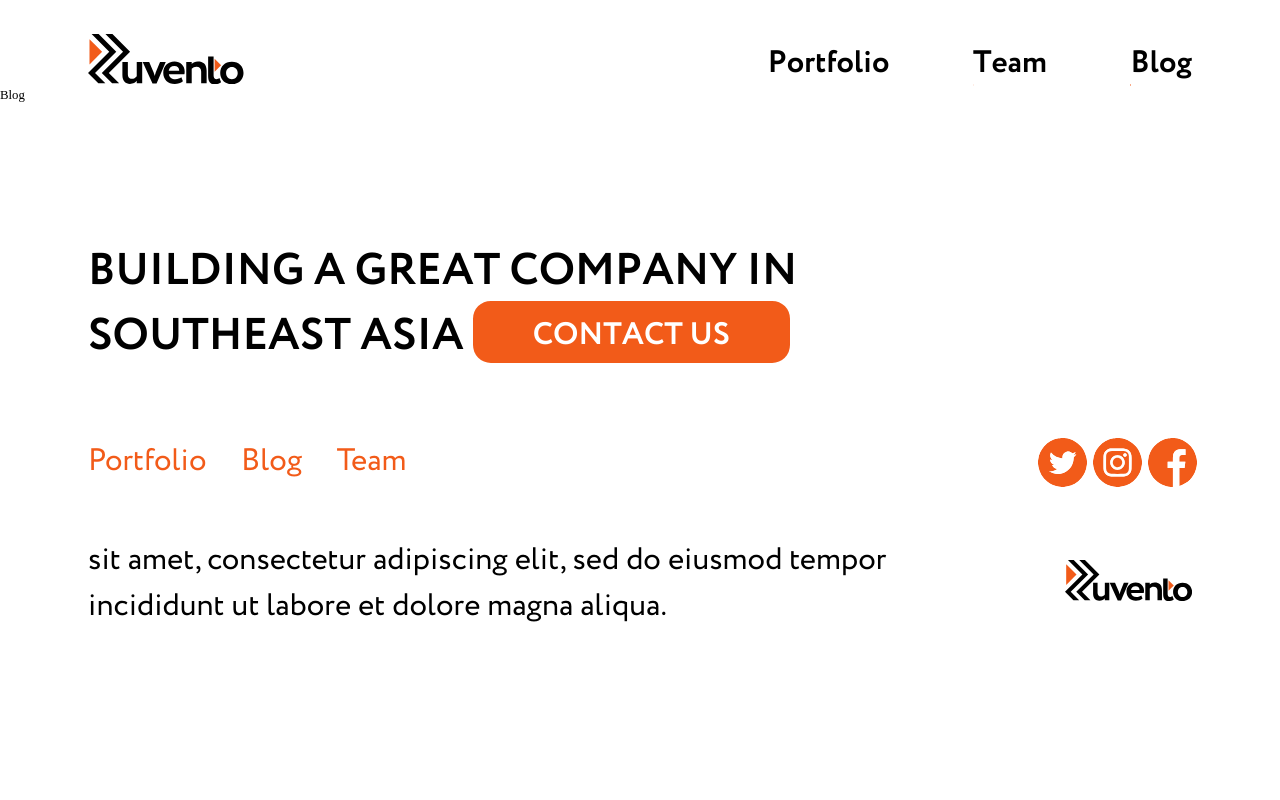
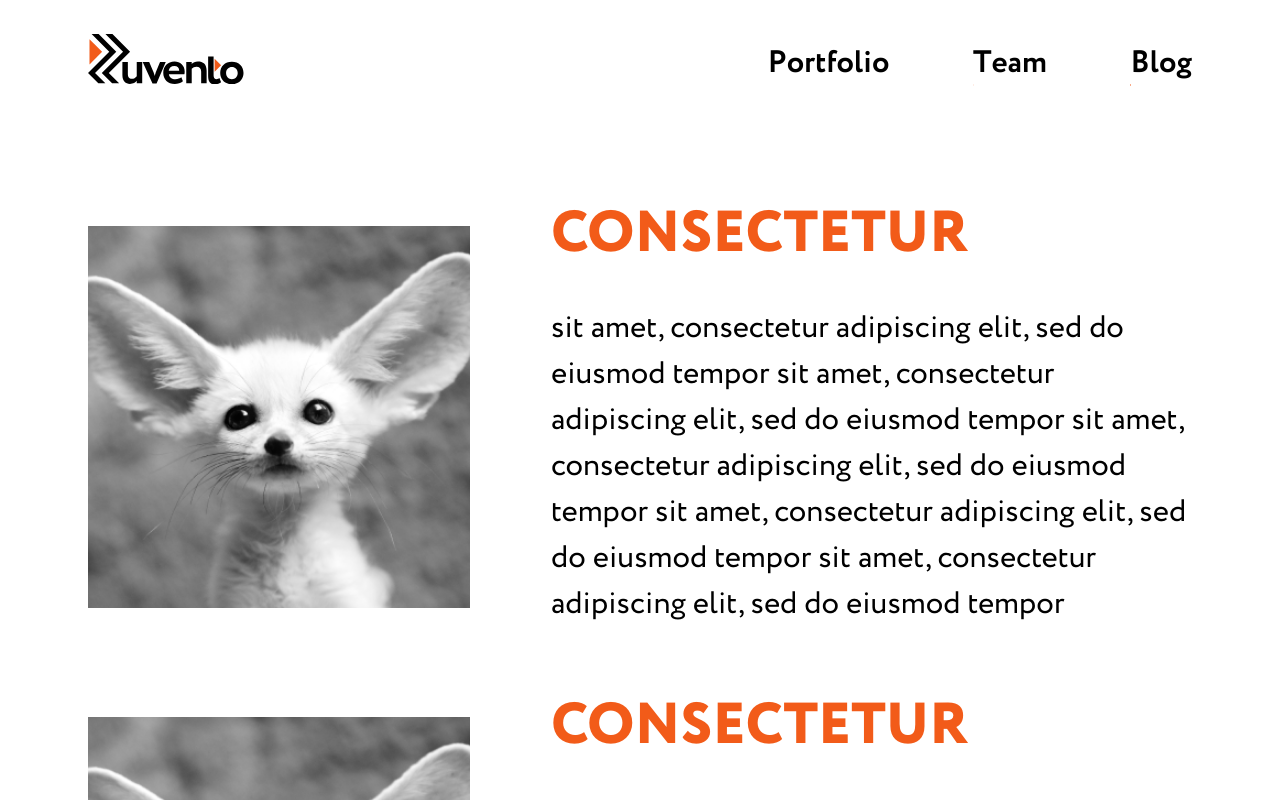
Before and after one commit to solinandrey/ruvento, a Next.js app in the folder frontend/: page /blog in a window 1280 px wide. Shown: the top 800 px of the page. Built offline with nearby package versions, Linux system fonts and the light colour scheme.

Commit message:
blog page, article route

```diff
--- /dev/null
+++ b/frontend/src/components/BlogPage/BlogPage.module.scss
@@ -0,0 +1,48 @@
+.blog {
+  padding: 0 $layoutPadding;
+  margin-top: 9.24rem;
+}
+
+.articles {
+  display: flex;
+  flex-direction: column;
+  row-gap: 5.5rem;
+}
+
+.articleItem {
+  display: flex;
+  align-items: center;
+  justify-content: space-between;
+}
+
+.articleText {
+  width: 50.07rem;
+}
+
+.articleTitle {
+  font-family: $circeExtraBold;
+  font-size: 4.51rem;
+  color: $orange;
+  text-transform: uppercase;
+  line-height: 1;
+}
+
+.articleImage {
+  width: 29.86rem;
+  height: 29.86rem;
+  display: flex;
+  align-items: center;
+  justify-content: center;
+  overflow: hidden;
+  & img {
+    width: 100%;
+    height: auto;
+  }
+}
+
+.articleDesc {
+  font-family: $circe;
+  color: $black;
+  margin-top: 3.23rem;
+  font-size: 2.43rem;
+}
--- a/frontend/src/components/BlogPage/BlogPage.tsx
+++ b/frontend/src/components/BlogPage/BlogPage.tsx
@@ -1,5 +1,66 @@
+import Image from "next/image";
+import Link from 'next/link';
+import styles from "./BlogPage.module.scss";
+import testImage from "@images/test.png";
+
+const articles = [
+  {
+    title: "consectetur",
+    link: "/slug",
+    image: testImage,
+    description:
+      "sit amet, consectetur adipiscing elit, sed do eiusmod tempor sit amet, consectetur adipiscing elit, sed do eiusmod tempor sit amet, consectetur adipiscing elit, sed do eiusmod tempor sit amet, consectetur adipiscing elit, sed do eiusmod tempor sit amet, consectetur adipiscing elit, sed do eiusmod tempor ",
+  },
+  {
+    title: "consectetur",
+    link: "/slug",
+    image: testImage,
+    description:
+      "sit amet, consectetur adipiscing elit, sed do eiusmod tempor sit amet, consectetur adipiscing elit, sed do eiusmod tempor sit amet, consectetur adipiscing elit, sed do eiusmod tempor sit amet, consectetur adipiscing elit, sed do eiusmod tempor sit amet, consectetur adipiscing elit, sed do eiusmod tempor ",
+  },
+  {
+    title: "consectetur",
+    link: "/slug",
+    image: testImage,
+    description:
+      "sit amet, consectetur adipiscing elit, sed do eiusmod tempor sit amet, consectetur adipiscing elit, sed do eiusmod tempor sit amet, consectetur adipiscing elit, sed do eiusmod tempor sit amet, consectetur adipiscing elit, sed do eiusmod tempor sit amet, consectetur adipiscing elit, sed do eiusmod tempor ",
+  },
+  {
+    title: "consectetur",
+    link: "/slug",
+    image: testImage,
+    description:
+      "sit amet, consectetur adipiscing elit, sed do eiusmod tempor sit amet, consectetur adipiscing elit, sed do eiusmod tempor sit amet, consectetur adipiscing elit, sed do eiusmod tempor sit amet, consectetur adipiscing elit, sed do eiusmod tempor sit amet, consectetur adipiscing elit, sed do eiusmod tempor ",
+  },
+  {
+    title: "consectetur",
+    link: "/slug",
+    image: testImage,
+    description:
+      "sit amet, consectetur adipiscing elit, sed do eiusmod tempor sit amet, consectetur adipiscing elit, sed do eiusmod tempor sit amet, consectetur adipiscing elit, sed do eiusmod tempor sit amet, consectetur adipiscing elit, sed do eiusmod tempor sit amet, consectetur adipiscing elit, sed do eiusmod tempor ",
+  },
+];
+
 const BlogPage = () => {
-  return <div className="blog">Blog</div>
-}
+  return (
+    <div className={styles.blog}>
+      <div className={styles.articles}>
+        {articles.map((item, idx) => {
+          return (
+            <Link href={`/blog${item.link}`} className={styles.articleItem} key={`article-${idx}`}>
+              <div className={styles.articleImage}>
+                <Image alt={item.title} src={item.image} />
+              </div>
+              <div className={styles.articleText}>
+                <div className={styles.articleTitle}>{item.title}</div>
+                <div className={styles.articleDesc}>{item.description}</div>
+              </div>
+            </Link>
+          );
+        })}
+      </div>
+    </div>
+  );
+};
 
 export default BlogPage;
--- a/frontend/src/components/InfoCard/InfoCard.module.scss
+++ b/frontend/src/components/InfoCard/InfoCard.module.scss
@@ -7,6 +7,7 @@
 
   & img {
     width: 100%;
+    height: auto;
   }
 }
 
```
Also changed, not shown: frontend/pages/blog/[slug].tsx (added, +19 -0 lines), frontend/pages/blog/index.tsx (renamed from frontend/pages/blog.tsx).
